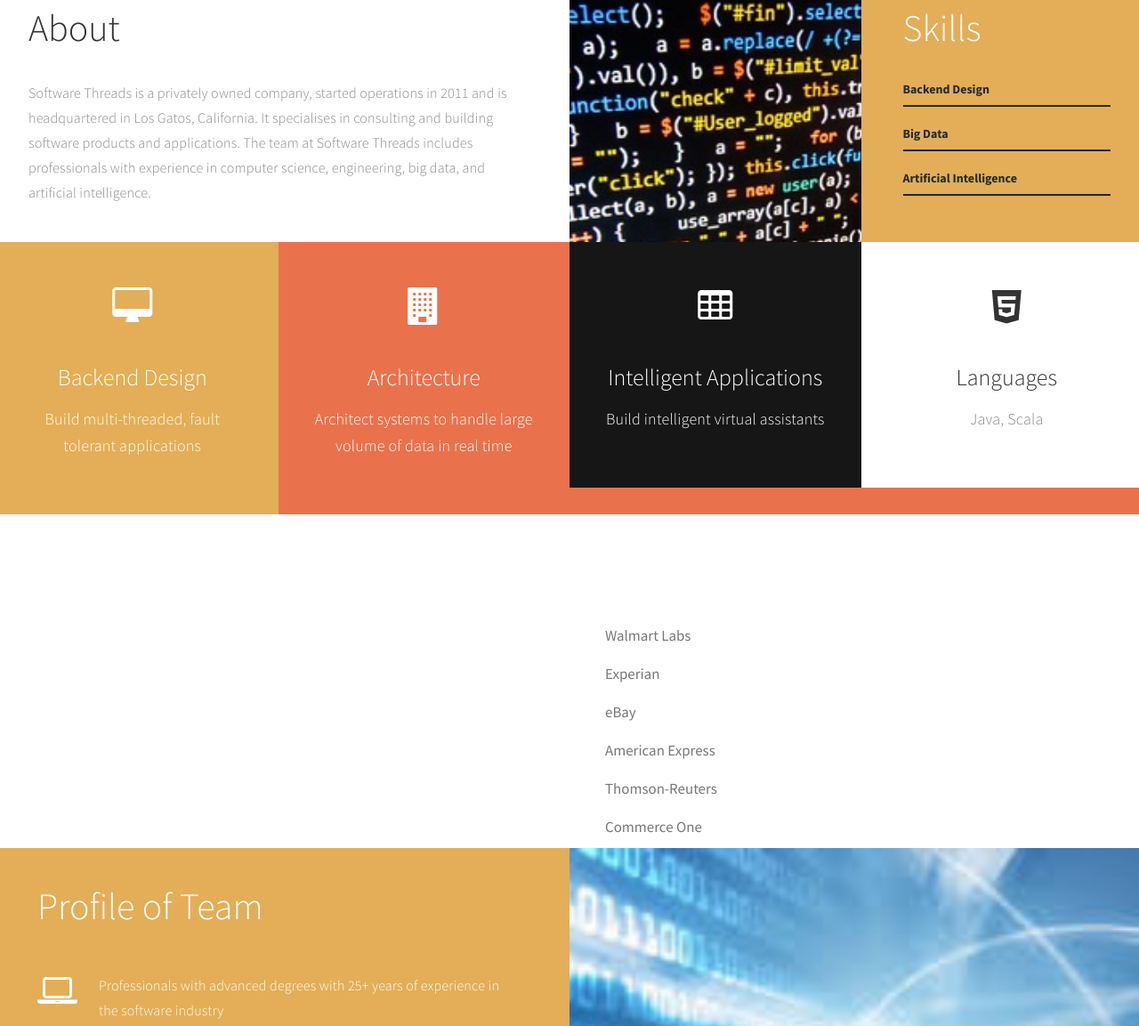
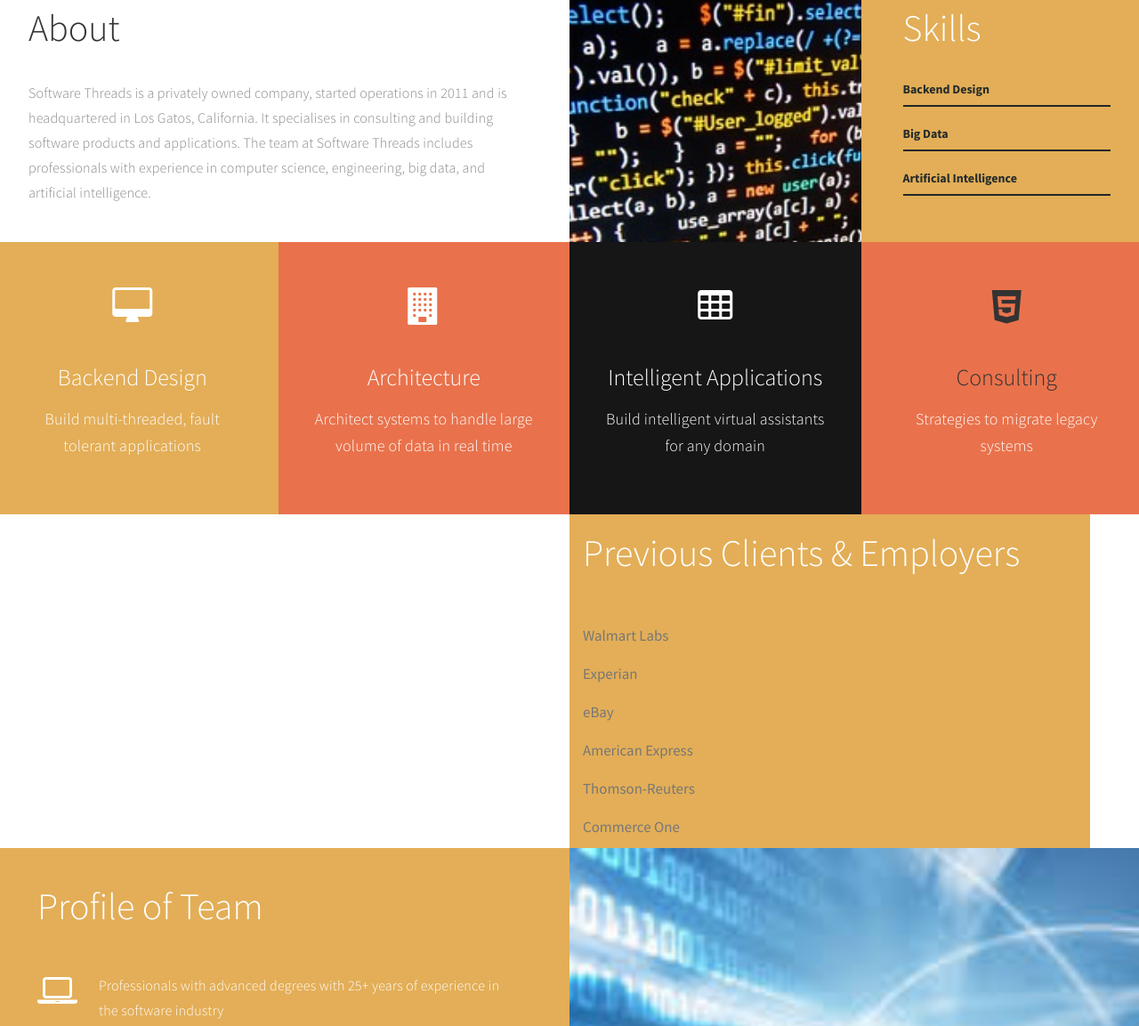
Before and after one commit to ravi-softwarethreads/ravi-softwarethreads.github.io, a plain HTML site: page index.html in a window 1280 px wide. Shown: the part 834-1987 px from the top of the page at 89% size. Drawn offline with Linux system fonts and the light colour scheme.

Commit message:
fixed formatting

```diff
--- a/index.html
+++ b/index.html
@@ -163,11 +163,11 @@ http://www.templatemo.com/tm-498-stimulus
                     </div>
                </div>
 
-               <div class="col-md-3 col-sm-6">
+               <div class="bg-red col-md-3 col-sm-6">
                     <div class="wow fadeInUp color-white service-thumb" data-wow-delay="1.2s">
                         <i class="fa fa-building" aria-hidden="true"></i>
                               <h3>Architecture</h3>
-                             <p class="color-white">Architect systems to handle large volume of data in real time</p>
+                         <p class="color-white">Architect systems to handle large volume of data in real time</p>
                     </div>
                </div>
 
@@ -175,15 +175,15 @@ http://www.templatemo.com/tm-498-stimulus
                     <div class="wow fadeInUp color-white service-thumb" data-wow-delay="1.6s">
                          <i class="fa fa-table"></i>
                               <h3>Intelligent Applications</h3>
-                          <p class="color-white">Build intelligent virtual assistants</p>
+                          <p class="color-white">Build intelligent virtual assistants for any domain</p>
                     </div>
                </div>
 
-               <div class="bg-white col-md-3 col-sm-6">
+               <div class="bg-black col-md-3 col-sm-6">
                     <div class="wow fadeInUp service-thumb" data-wow-delay="1.8s">
                          <i class="fa fa-html5"></i>
-                              <h3>Languages</h3>
-                          <p>Java, Scala</p>
+                              <h3>Consulting</h3>
+                          <p class="color-white">Strategies to migrate legacy systems</p>
                     </div>
                </div>
 
@@ -202,16 +202,16 @@ http://www.templatemo.com/tm-498-stimulus
                     <div class="background-image profile-img"></div>
                </div>
 
-               <div class="col-md-6 col-sm-6">
+               <div class="bg-yellow col-md-6 col-sm-6">
                     <div class="color-white profile-thumb">
                          <div class="wow fadeInUp section-title" data-wow-delay="0.8s">
                               <h1>Previous Clients & Employers</h1>
                          </div>
 
                          <div class="wow fadeInUp color-white media" data-wow-delay="1.2s">
-                              <div class="media-object media-left">
+                             <!-- <div class="media-object media-left">
                                    <i class="fa fa-laptop"></i>
-                              </div>
+                              </div>-->
                               <div class="media-body">
                                    <h3 class="media-heading"> <small>Walmart Labs </small></h3>
 				   <h3 class="media-heading"> <small>Experian </small></h3>
```
